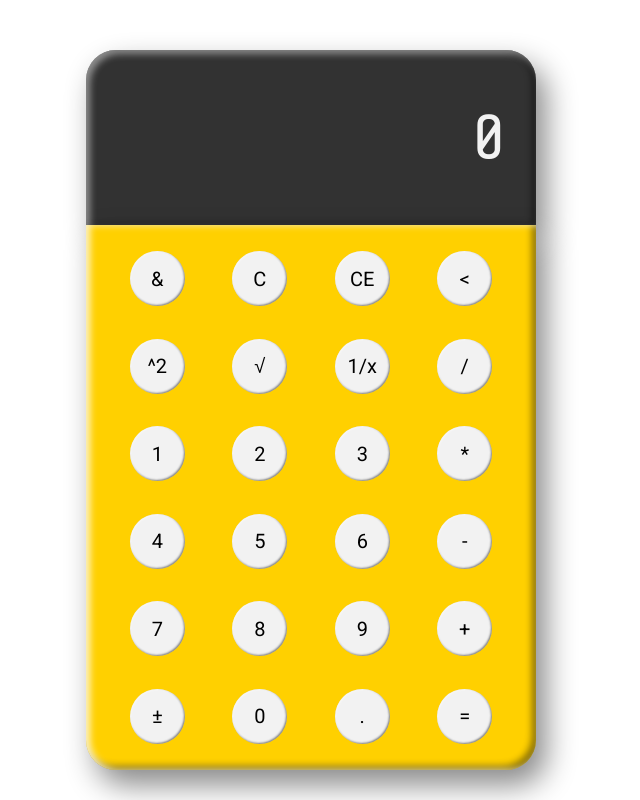
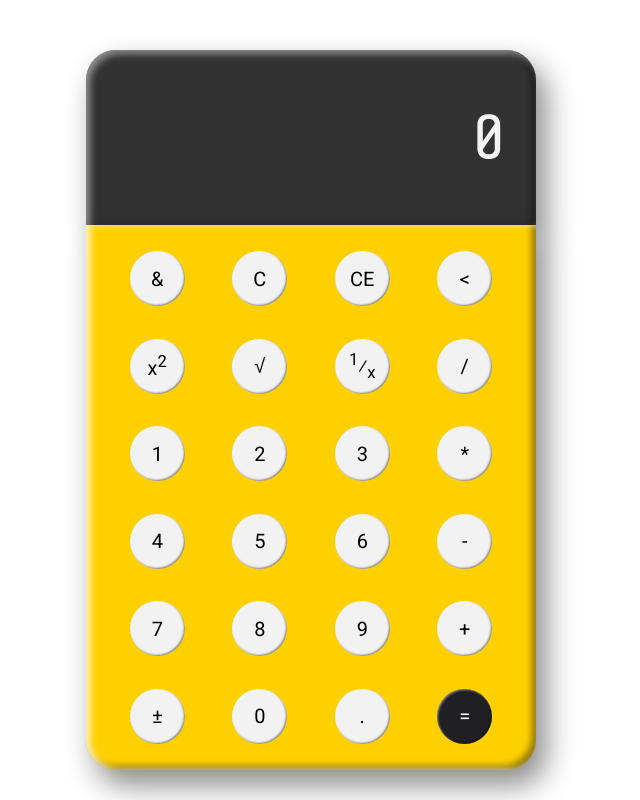
Before and after one commit to oskartyrala/calculator-react, a React (Vite) app: page / in a window 1280 px wide. Shown: the whole page, without its empty margins (329-969 px from the left). Built offline with nearby package versions, Linux system fonts and the light colour scheme.

Commit message:
Evaluate two-number expressions

```diff
--- a/src/components/App.css
+++ b/src/components/App.css
@@ -36,16 +36,24 @@ button:hover {
     box-shadow: inset 4px 4px 7px #ffffff77, inset -4px 0px 7px #00000077,
         10px 15px 30px #00000077;
     display: flex;
-    justify-content: flex-end;
-    align-items: center;
+    flex-direction: column;
+    align-items: flex-end;
+    justify-content: center;
     padding: 30px;
 }
 
 .display > p {
     color: #f2f2f2;
     font-family: "Share Tech Mono", monospace;
+    margin: 0;
+}
+
+.mainDisplay {
     font-size: 64px;
-    margin: 0;
+}
+
+.secondaryDisplay {
+    font-size: 24px;
 }
 
 .btn-pad {
@@ -71,3 +79,90 @@ button {
     font-size: 20px;
     margin: auto;
 }
+
+#btn-1 {
+    grid-column: 1;
+    grid-row: 3;
+}
+
+#btn-2 {
+    grid-column: 2;
+    grid-row: 3;
+}
+
+#btn-3 {
+    grid-column: 3;
+    grid-row: 3;
+}
+
+#btn-4 {
+    grid-column: 1;
+    grid-row: 4;
+}
+
+#btn-5 {
+    grid-column: 2;
+    grid-row: 4;
+}
+
+#btn-6 {
+    grid-column: 3;
+    grid-row: 4;
+}
+
+#btn-7 {
+    grid-column: 1;
+    grid-row: 5;
+}
+
+#btn-8 {
+    grid-column: 2;
+    grid-row: 5;
+}
+
+#btn-9 {
+    grid-column: 3;
+    grid-row: 5;
+}
+
+#btn-0 {
+    grid-column: 2;
+    grid-row: 6;
+}
+
+#btn-equals {
+    grid-column: 4;
+    grid-row: 6;
+    background-color: #202024;
+    color: white;
+}
+
+#btn-plus {
+    grid-column: 4;
+    grid-row: 5;
+}
+
+#btn-minus {
+    grid-column: 4;
+    grid-row: 4;
+}
+
+#btn-multiply {
+    grid-column: 4;
+    grid-row: 3;
+}
+
+#btn-divide {
+    grid-column: 4;
+    grid-row: 2;
+}
+
+#btn-plusminus {
+    grid-column: 1;
+    grid-row: 6;
+}
+
+#btn-dot {
+    grid-column: 3;
+    grid-row: 6;
+}
--- a/src/components/App.tsx
+++ b/src/components/App.tsx
@@ -1,12 +1,24 @@
 import "./App.css";
 import { Display } from "./Display";
 import { ButtonPad } from "./ButtonPad";
+import { useState } from "react";
 
 function App() {
+    const [mainDisplay, setMainDisplay] = useState("0");
+    const [secondaryDisplay, setSecondaryDisplay] = useState<string[]>([]);
+
     return (
         <div className="calculator">
-            <Display />
-            <ButtonPad />
+            <Display
+                mainDisplay={mainDisplay}
+                secondaryDisplay={secondaryDisplay}
+            />
+            <ButtonPad
+                mainDisplay={mainDisplay}
+                secondaryDisplay={secondaryDisplay}
+                setMainDisplay={setMainDisplay}
+                setSecondaryDisplay={setSecondaryDisplay}
+            />
         </div>
     );
 }
--- a/src/components/ButtonPad.tsx
+++ b/src/components/ButtonPad.tsx
@@ -1,34 +1,140 @@
-export function ButtonPad(): JSX.Element {
-    const buttons = [
-        "&",
-        "C",
-        "CE",
-        "<",
-        "^2",
-        "√",
-        "1/x",
-        "/",
-        1,
-        2,
-        3,
-        "*",
-        4,
-        5,
-        6,
-        "-",
-        7,
-        8,
-        9,
-        "+",
-        "±",
-        0,
-        ".",
-        "=",
+import getButtonValue from "../utils/getButtonValue";
+import OneButton from "./OneButton";
+import isOperator from "../utils/isOperator";
+import evaluateExpression from "../utils/evaluateExpression";
+import getOperatorSymbol from "../utils/getOperatorSymbol";
+
+interface ButtonPadProps {
+    mainDisplay: string;
+    secondaryDisplay: string[];
+    setMainDisplay: React.Dispatch<React.SetStateAction<string>>;
+    setSecondaryDisplay: React.Dispatch<React.SetStateAction<string[]>>;
+}
+
+export function ButtonPad({
+    mainDisplay,
+    secondaryDisplay,
+    setMainDisplay,
+    setSecondaryDisplay,
+}: ButtonPadProps): JSX.Element {
+    const buttons = ["ampersand", "C", "plusminus"];
+    const numberButtons = [
+        "1",
+        "2",
+        "3",
+        "4",
+        "5",
+        "6",
+        "7",
+        "8",
+        "9",
+        "0",
+        "decimal",
     ];
+    const operatorButtons = ["plus", "minus", "multiply", "divide"];
+    const resultButtons = ["square", "root", "fraction", "equals"];
+
+    /*
+        Scenario 1:
+            secondary: -
+            main: 5
+            pressing operator: pushes main + operator to secondary
+
+        Scenario 2:
+            secondary: 5+
+            main: 0
+            pressing operator: replaces operator in secondary
+
+        Scenario 3:
+            secondary: 5-
+            main: 0
+            pressing operator: replaces operator in secondary
+
+        Scenario 4:
+            secondary: 5-
+            main: 3
+            pressing operator: pushes main + operator to secondary
+    */
+
+    const handleOperators = (operator: string): void => {
+        const operatorSymbol = getOperatorSymbol(operator);
+        const lastItem = secondaryDisplay[secondaryDisplay.length - 1];
+        if (isOperator(lastItem) && mainDisplay === "0") {
+            const withoutLast = secondaryDisplay.slice(
+                0,
+                secondaryDisplay.length - 1
+            );
+            setSecondaryDisplay([...withoutLast, operatorSymbol]);
+        } else {
+            setSecondaryDisplay((prev) => [
+                ...prev,
+                mainDisplay,
+                operatorSymbol,
+            ]);
+        }
+        setMainDisplay("0");
+    };
+
+    const handleEvaluate = (): void => {
+        const result = evaluateExpression([
+            ...secondaryDisplay,
+            mainDisplay,
+        ]).toString();
+        setMainDisplay(result);
+        setSecondaryDisplay([]);
+    };
+
     return (
         <div className="btn-pad">
             {buttons.map((button) => (
-                <button key={button}>{button}</button>
+                <OneButton
+                    handleButton={() => setMainDisplay((prev) => prev)}
+                    key={button}
+                    id={button}
+                />
+            ))}
+
+            <OneButton handleButton={() => setMainDisplay("0")} id={"CE"} />
+
+            <OneButton
+                handleButton={() =>
+                    setMainDisplay((prev) =>
+                        prev.length > 1 ? prev.slice(0, prev.length - 1) : "0"
+                    )
+                }
+                id={"backspace"}
+            />
+
+            {resultButtons.map((button) => (
+                <OneButton
+                    handleButton={() => handleEvaluate()}
+                    key={button}
+                    id={button}
+                />
+            ))}
+
+            {operatorButtons.map((button) => {
+                return (
+                    <OneButton
+                        handleButton={() => handleOperators(button)}
+                        key={button}
+                        id={button}
+                    />
+                );
+            })}
+
+            {numberButtons.map((button) => (
+                <OneButton
+                    handleButton={() =>
+                        setMainDisplay(
+                            (prev) =>
+                                (prev === "0" ? "" : prev) +
+                                getButtonValue(button)
+                        )
+                    }
+                    key={button}
+                    id={button}
+                />
             ))}
         </div>
     );
--- a/src/components/Display.tsx
+++ b/src/components/Display.tsx
@@ -1,7 +1,16 @@
-export function Display(): JSX.Element {
+interface DisplayProps {
+    mainDisplay: string;
+    secondaryDisplay: string[];
+}
+
+export function Display({
+    mainDisplay,
+    secondaryDisplay,
+}: DisplayProps): JSX.Element {
     return (
         <div className="display">
-            <p>0</p>
+            <p className="secondaryDisplay">{secondaryDisplay}</p>
+            <p className="mainDisplay">{mainDisplay}</p>
         </div>
     );
 }
--- /dev/null
+++ b/src/components/OneButton.tsx
@@ -0,0 +1,21 @@
+import getButtonValue from "../utils/getButtonValue";
+
+interface ButtonProps {
+    handleButton: () => void;
+    id: string;
+}
+
+export default function OneButton({
+    handleButton,
+    id,
+}: ButtonProps): JSX.Element {
+    const displayValue = getButtonValue(id);
+
+    return (
+        <>
+            <button onClick={() => handleButton()} id={`btn-${id}`}>
+                {displayValue}
+            </button>
+        </>
+    );
+}
--- /dev/null
+++ b/src/utils/evaluateExpression.ts
@@ -0,0 +1,21 @@
+export default function evaluateExpression(arr: string[]): number {
+    const operatorPattern = /[+\-*/]/;
+    const operator = arr.find((item) => operatorPattern.test(item));
+
+    switch (operator) {
+        case "+":
+            return Number(arr[0]) + Number(arr[2]);
+
+        case "-":
+            return Number(arr[0]) - Number(arr[2]);
+
+        case "*":
+            return Number(arr[0]) * Number(arr[2]);
+
+        case "/":
+            return Number(arr[0]) / Number(arr[2]);
+
+        default:
+            return 0;
+    }
+}
--- /dev/null
+++ b/src/utils/getButtonValue.tsx
@@ -0,0 +1,50 @@
+export default function getButtonValue(key: string): string | JSX.Element {
+    switch (key) {
+        case "ampersand":
+            return "&";
+
+        case "plusminus":
+            return "±";
+
+        case "decimal":
+            return ".";
+
+        case "plus":
+            return "+";
+
+        case "minus":
+            return "-";
+
+        case "multiply":
+            return "*";
+
+        case "divide":
+            return "/";
+
+        case "root":
+            return "√";
+
+        case "equals":
+            return "=";
+
+        case "backspace":
+            return "<";
+
+        case "fraction":
+            return (
+                <>
+                    <sup>1</sup>&frasl;<sub>x</sub>
+                </>
+            );
+
+        case "square":
+            return (
+                <>
+                    x<sup>2</sup>
+                </>
+            );
+
+        default:
+            return key;
+    }
+}
--- /dev/null
+++ b/src/utils/getOperatorSymbol.ts
@@ -0,0 +1,18 @@
+export default function getOperatorSymbol(key: string): string {
+    switch (key) {
+        case "plus":
+            return "+";
+
+        case "minus":
+            return "-";
+
+        case "multiply":
+            return "*";
+
+        case "divide":
+            return "/";
+
+        default:
+            return key;
+    }
+}
--- /dev/null
+++ b/src/utils/isOperator.ts
@@ -0,0 +1,3 @@
+export default function isOperator(str: string): boolean {
+    return str === "+" || str === "-" || str === "*" || str === "/";
+}
```
Also changed, not shown: src/utils/getButtonId.ts (added, +42 -0 lines).
